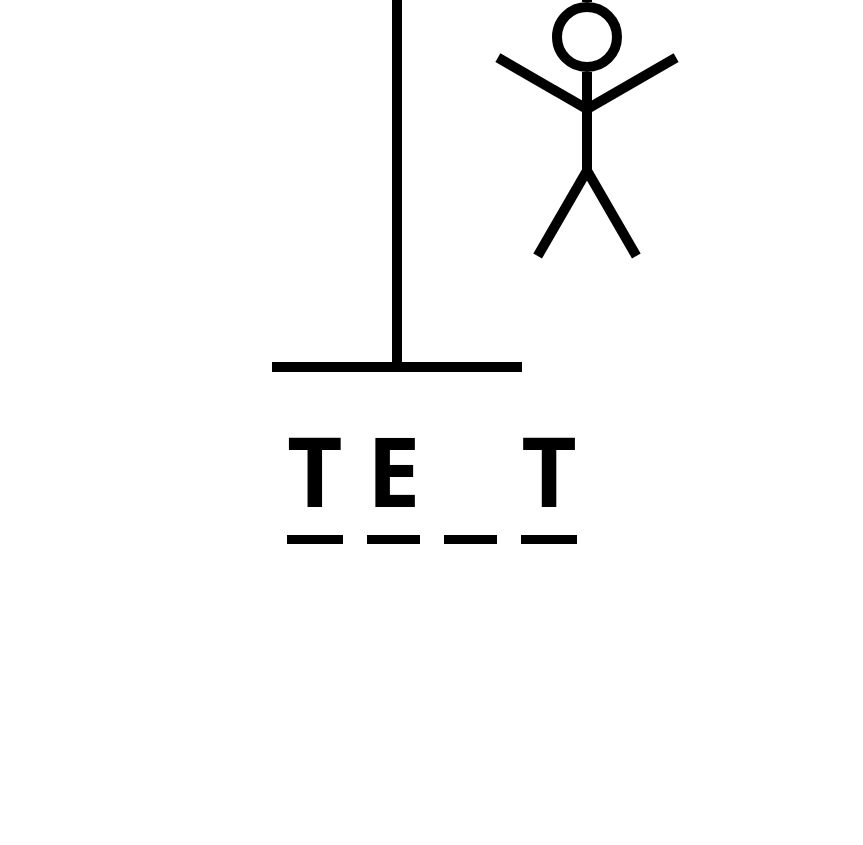
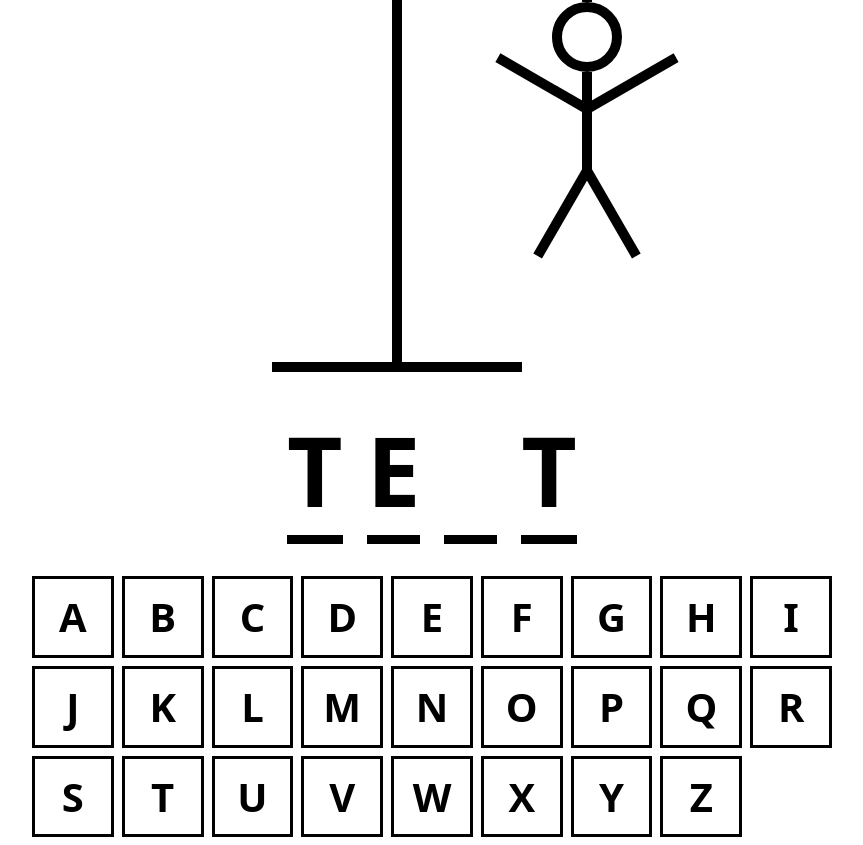
Before and after one commit to FranciscoBMBCorrea/Learning, a React (Vite) app in the folder Youtube/react-TS-hangman/: page / in a window 1280 px wide. Shown: the part 131-976 px from the top of the page, without its empty margins (208-1071 px from the left). Before the commit the page ends 800 px from the top, so only its background shows below. Built offline with nearby package versions, Linux system fonts and the light colour scheme; the HTML template or start-up script is replaced by a standard one.

Commit message:
add a keyboard to the game

```diff
--- a/Youtube/react-TS-hangman/src/App.tsx
+++ b/Youtube/react-TS-hangman/src/App.tsx
@@ -15,7 +15,9 @@ function App() {
   <div className="lose-win">Lose Win</div>
   <HangmanDrawing />
   <HangmanWord />
+  <div className="keyboard-align">
   <Keyboard />
+  </div>
 </div>
 
   )
--- a/Youtube/react-TS-hangman/src/Keyboard.tsx
+++ b/Youtube/react-TS-hangman/src/Keyboard.tsx
@@ -1,3 +1,15 @@
+import "./css/keyboard.css"
+
+const KEYS = ["a", "b", "c", "d", "e", "f", "g", "h", "i", "j", "k", "l", "m", "n", "o", "p", "q", "r", "s", "t", "u", "v", "w", "x", "y", "z"];
+
 export function Keyboard() {
-
+    return (
+        <div className="grid">
+            {KEYS.map(key => {
+                return (
+                    <button className="btn" key={key}>{key}</button>
+                )
+            })}
+        </div>
+    )
 }
--- /dev/null
+++ b/Youtube/react-TS-hangman/src/css/keyboard.css
@@ -0,0 +1,32 @@
+.grid {
+    display: grid;
+    grid-template-columns: repeat(auto-fit, minmax(75px, 1fr));
+    gap: .5rem;
+}
+
+.btn {
+    width: 100%;
+    border: 3px solid black;
+    background: none;
+    aspect-ratio: 1 / 1;
+    font-size: 2.5rem;
+    font-family: system-ui, -apple-system, BlinkMacSystemFont, 'Segoe UI', Roboto, Oxygen, Ubuntu, Cantarell, 'Open Sans', 'Helvetica Neue', sans-serif;
+    text-transform: uppercase;
+    padding: .5rem;
+    font-weight: bold;
+    cursor: pointer;
+    color: black;
+}
+
+.btn.active {
+    background-color: hsl(200, 100%, 50%);
+    color: white;
+}
+
+.btn.inactive {
+    opacity: .3;
+}
+
+.btn:hover:not(:disabled), .btn:focus:not(:disabled) {
+    background-color: hsl(200, 100%, 75%);
+}
--- a/Youtube/react-TS-hangman/src/css/styles.css
+++ b/Youtube/react-TS-hangman/src/css/styles.css
@@ -12,3 +12,7 @@
     text-align: center;
     font-family: system-ui, -apple-system, BlinkMacSystemFont, 'Segoe UI', Roboto, Oxygen, Ubuntu, Cantarell, 'Open Sans', 'Helvetica Neue', sans-serif;
 }
+
+.keyboard-align {
+    align-self: stretch;
+}
```
